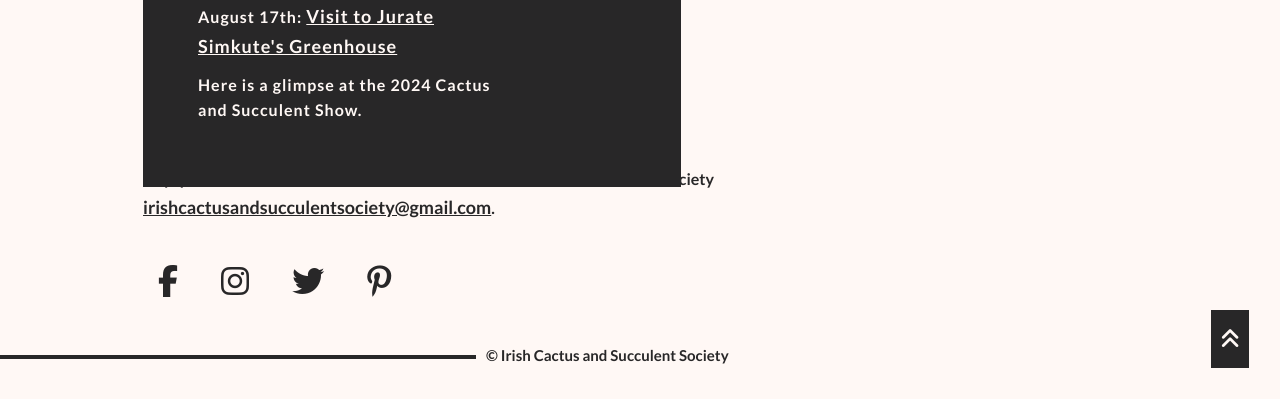
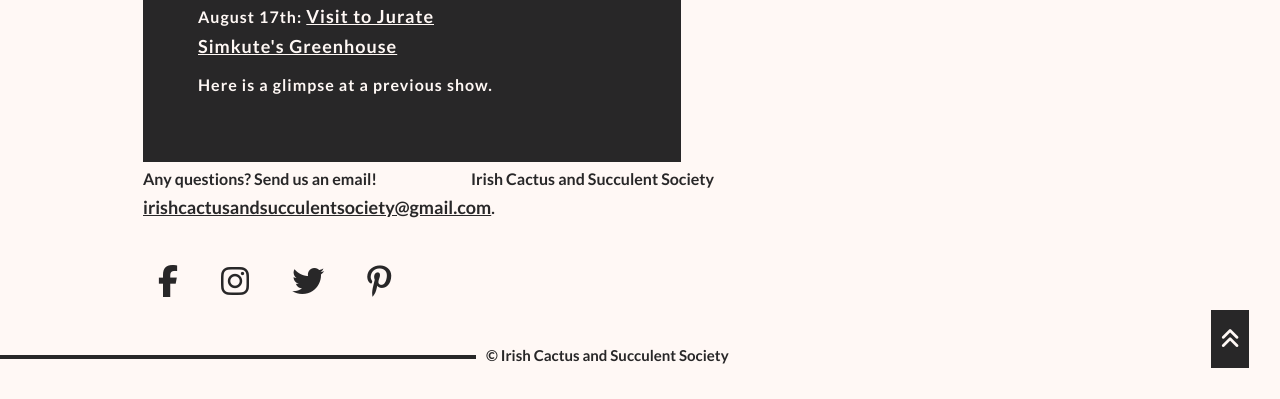
Before and after one commit to irishcactusandsucculentsociety/website, a Jekyll site: the page built from index.md, in a window 1280 px wide and 900 px high, scrolled down 1644 px, cut to the strip 501-900 px from the top of the window. Built offline with Jekyll 4.4.1, drawn with Linux system fonts in a browser that asks for light colours; nearby versions of some CDN libraries; some web fonts are replaced.

Commit message:
rollback 2024 show video for now

```diff
--- a/index.md
+++ b/index.md
@@ -86,11 +86,13 @@
             <p> <b>May 25th:</b> <a href="https://www.facebook.com/events/2029021420812053/">Cactus and Succulent Show at the National Botanic Gardens</a>. <a href="https://www.irelandcactus.com/show2024.html">Click for more information!</a></p>
             <p> <b>June 22nd:</b> <a href="https://www.facebook.com/events/3424715277673778/">Visit to Derek Cluskey's Greenhouse</a></p>
             <p> <b>August 17th:</b> <a href="https://www.facebook.com/events/766119132142495/">Visit to Jurate Simkute's Greenhouse</a></p>
-            <p> Here is a glimpse at the 2024 Cactus and Succulent Show.</p>
+            <p> Here is a glimpse at a previous show.</p>
+<!--            <p> Here is a glimpse at the 2024 Cactus and Succulent Show.</p>-->
         </div>
         <!-- video cactus show -->
         <div class="video">
-            <iframe src="https://www.youtube.com/embed/WTogtYcND5o" title="YouTube video player" frameborder="0" allow="accelerometer; autoplay; clipboard-write; encrypted-media; gyroscope; picture-in-picture" allowfullscreen></iframe>
+            <iframe src="https://www.youtube.com/embed/nULIo2jaWdo" title="YouTube video player" frameborder="0" allow="accelerometer; autoplay; clipboard-write; encrypted-media; gyroscope; picture-in-picture" allowfullscreen></iframe>
+<!--            <iframe src="https://www.youtube.com/embed/WTogtYcND5o" title="YouTube video player" frameborder="0" allow="accelerometer; autoplay; clipboard-write; encrypted-media; gyroscope; picture-in-picture" allowfullscreen></iframe>-->
         </div>
     </div>
 </section>
```
